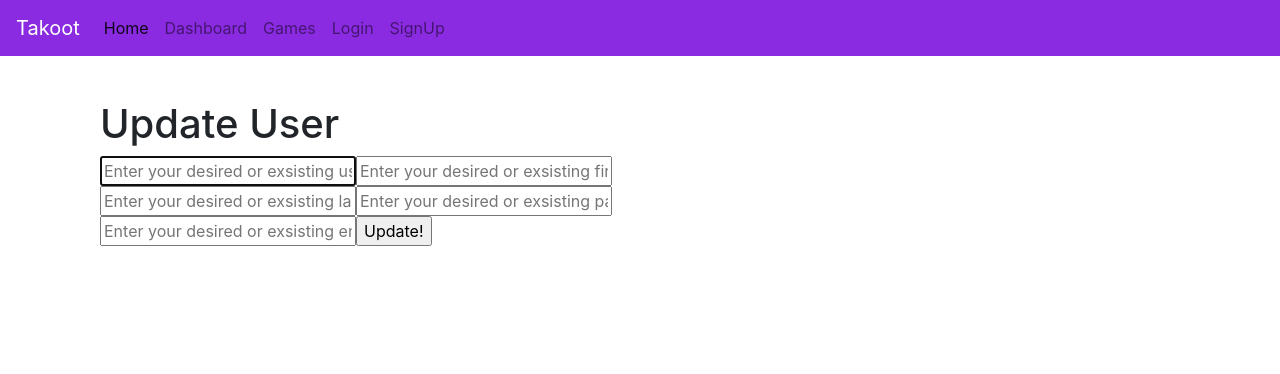
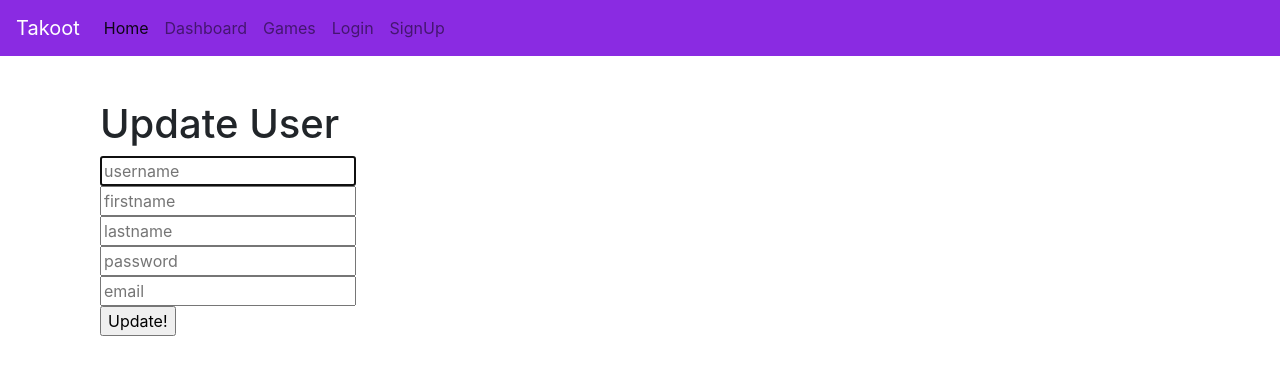
Before and after one commit to Zmaraz/Takoot-Front, an Angular app: page /update-profile in a window 1280 px wide. Shown: the top 374 px of the page. Built offline with nearby package versions, Linux system fonts and the light colour scheme.

Commit message:
everything still works as good as it did last commit ive just been messing around trying to get update to work still fml

```diff
--- a/src/app/profile/profile.component.html
+++ b/src/app/profile/profile.component.html
@@ -11,5 +11,7 @@
 
 <h1 id="emailTag"> 3</h1>
 
-<input id = "update"  (click)=update()  type="submit" value="Update Profile" class="inputButton" />
-<!-- <input id = "update"  type="submit" value="Update Profile" class="inputButton" routerLink="/update-profile"/> -->
+<!-- <input id = "update"  (click)=updateUser()  type="submit" value="Update Profile" class="inputButton" /> -->
+<input id = "update"  type="submit" value="Update Profile" class="inputButton" routerLink="/update-profile"/>
+
+<input id = "return"  type="submit" value="Dashboard" class="inputButton" routerLink="/dashboard"/>
--- a/src/app/profile/profile.component.ts
+++ b/src/app/profile/profile.component.ts
@@ -25,7 +25,7 @@ export class ProfileComponent implements OnInit {
   constructor(private userService: UserService, private router: Router) {
     console.log('ProfileComponent constructed!');
 
-    console.log(localStorage.getItem('user').split);
+    console.log(localStorage.getItem('user'));
     //console.log('this is username' + this.user.username);
 
   }
@@ -59,12 +59,12 @@ export class ProfileComponent implements OnInit {
   ngOnInit() {
 
 
-    console.log("in ngOnInit in profile" + this.userParse[0]);
-    console.log("in ngOnInit in profile" + this.userParse[1]);
-    console.log("in ngOnInit in profile" + this.userParse[2]);
-    console.log("in ngOnInit in profile" + this.userParse[3]);
-    console.log("in ngOnInit in profile" + this.userParse[4]);
-    console.log("in ngOnInit in profile" + this.userParse[5]);
+    // console.log("in ngOnInit in profile" + this.userParse[0]);
+    // console.log("in ngOnInit in profile" + this.userParse[1]);
+    // console.log("in ngOnInit in profile" + this.userParse[2]);
+    // console.log("in ngOnInit in profile" + this.userParse[3]);
+    // console.log("in ngOnInit in profile" + this.userParse[4]);
+    // console.log("in ngOnInit in profile" + this.userParse[5]);
 
     //this.user.firstName = userParse[1];
 
@@ -80,7 +80,7 @@ export class ProfileComponent implements OnInit {
   }
 
 
-  update() {
+  updateUser() {
     console.log("in update()");
     this.user = new User (this.fnFinal1, this.lnFinal1, this.unFinal1, this.pwFinal1, this.emFinal);
 
--- a/src/app/update-profile/update-profile.component.html
+++ b/src/app/update-profile/update-profile.component.html
@@ -3,13 +3,17 @@
     <div id="logbox">
       <form id="update" action="/">
         <h1>Update User</h1>
-        <input id="fn" name="user[fn]" type="text" placeholder="Enter your desired or exsisting username" autofocus="autofocus" required="required" class="input fn"/>
-        <input id= "ln" name="user[ln]" type="text" placeholder="Enter your desired or exsisting firstname" autofocus="autofocus" required="required" class="input ln"/>
-        <input id="username" name="user[username]" type="text" placeholder="Enter your desired or exsisting lastname" autofocus="autofocus" required="required" class="input username"/>
-        <input id="password" name="user[password]" type="password" placeholder="Enter your desired or exsisting password" required="required" class="input pass"/>
-        <input id="email" name="user[email]" type="password" placeholder="Enter your desired or exsisting email" required="required" class="input pass"/>
-
-        <input id = "register" (click)= "update()" type="submit" value="Update!" class="inputButton"/>
+        <input id="fn" name="user[fn]" type="text" placeholder="username" autofocus="autofocus" required="required" class="input fn"/>
+        <br/>
+        <input id= "ln" name="user[ln]" type="text" placeholder="firstname" autofocus="autofocus" required="required" class="input ln"/>
+        <br/>
+        <input id="username" name="user[username]" type="text" placeholder="lastname" autofocus="autofocus" required="required" class="input username"/>
+        <br/>
+        <input id="password" name="user[password]" type="password" placeholder="password" required="required" class="input pass"/>
+        <br/>
+        <input id="email" name="user[email]" type="password" placeholder="email" required="required" class="input pass"/>
+        <br/>
+        <input id = "register" (click)= "updateUser()" type="submit" value="Update!" class="inputButton"/>
 
       </form>
     </div>
--- a/src/app/update-profile/update-profile.component.ts
+++ b/src/app/update-profile/update-profile.component.ts
@@ -1,6 +1,7 @@
 import { Component, OnInit } from '@angular/core';
 import { UserService } from '../user.service';
 import { Router } from '@angular/router';
+import { User } from '../models/user';
 
 
 @Component({
@@ -16,10 +17,25 @@ export class UpdateProfileComponent implements OnInit {
 
   }
 
+  user
+
   ngOnInit() {
   }
 
-  update() {
+  updateUser() {
+    console.log("inside updateUser() in update-profile");
+
+    let firstname = (<HTMLInputElement>document.getElementById('fn')).value;
+    let lastname = (<HTMLInputElement>document.getElementById('ln')).value;
+    let username = (<HTMLInputElement>document.getElementById('username')).value;
+    let password = (<HTMLInputElement>document.getElementById('password')).value;
+    let email = (<HTMLInputElement>document.getElementById('email')).value;
+
+
+
+    this.user = new User (firstname, lastname, username, password, email);
+
+    console.log(this.user);
 
   }
 
--- a/src/app/user.service.ts
+++ b/src/app/user.service.ts
@@ -1,5 +1,6 @@
 import { Injectable } from '@angular/core';
 import { HttpClient } from '@angular/common/http';
+import { environment as env } from '../environments/environment';
 
 import { User } from './models/user';
 
@@ -14,14 +15,15 @@ export class UserService {
   }
 
 
-  update(user: User) {
+  update(updatedUser: User) {
 
     console.log("inside of update service yee");
 
-    let userJson = JSON.stringify(user);
-    console.log(userJson);
+    let updatedUserJson = JSON.stringify(updatedUser);
+    console.log(updatedUserJson);
 
-
+    this.http.post(env.API_URL + 'users', updatedUserJson, {observe: 'response'})
+    .subscribe();
 
   }
 
```
